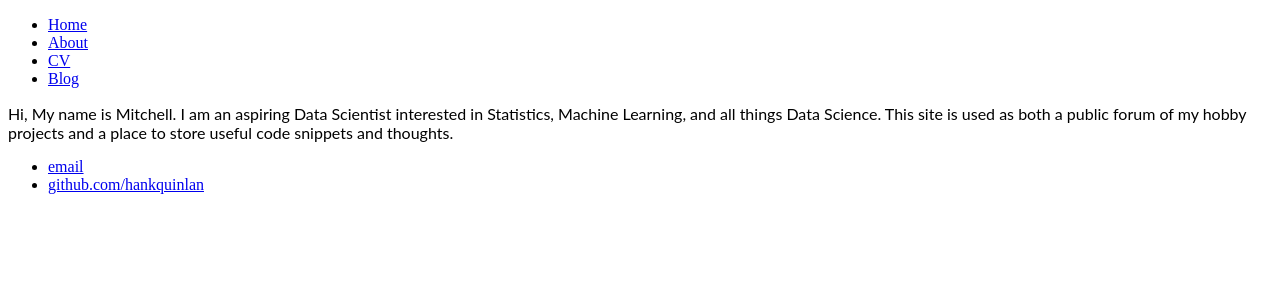
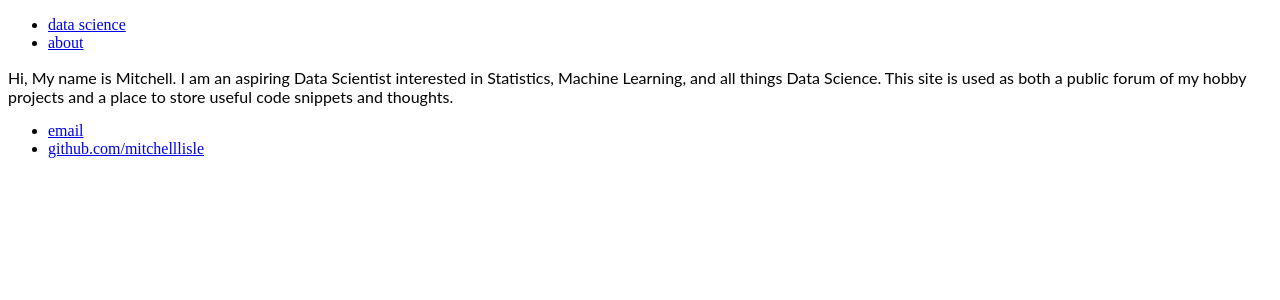
Before and after one commit to mitchelllisle/mlr_website, a Jekyll site: the page built from index.html, in a window 1280 px wide. Shown: the top 300 px of the page. Built offline with Jekyll 4.4.1, drawn with Linux system fonts in a browser that asks for light colours.

Commit message:
Update default.html

```diff
--- a/_layouts/default.html
+++ b/_layouts/default.html
@@ -1,7 +1,7 @@
 <!DOCTYPE html>
 <html>
   <head>
-    <title>{{ page.title }}</title>
+    <title>M.L.R</title>
 
     <link rel="stylesheet" type="text/css" href="/css/main.css">
 
@@ -11,10 +11,8 @@
   <body>
     <nav>
 <ul>
-<li><a href="/">Home</a></li>
-<li><a href="/about">About</a></li>
-<li><a href="/cv">CV</a></li>
-<li><a href="/blog">Blog</a></li>
+<li><a href="/">data science</a></li>
+<li><a href="/about">about</a></li>
 </ul>
     </nav>
 <div class="container">
@@ -25,8 +23,8 @@
 
   <footer>
    <ul>
-   <li><a href="mailto:hankquinlanhub@gmail.com">email</a></li>
-   <li><a href="https://github.com/hankquinlan">github.com/hankquinlan</a></li>
+   <li><a href="mailto:lislemitchell@gmail.com">email</a></li>
+   <li><a href="https://github.com/mitchelllisle">github.com/mitchelllisle</a></li>
    </ul>
   </footer>
   </body>
```
